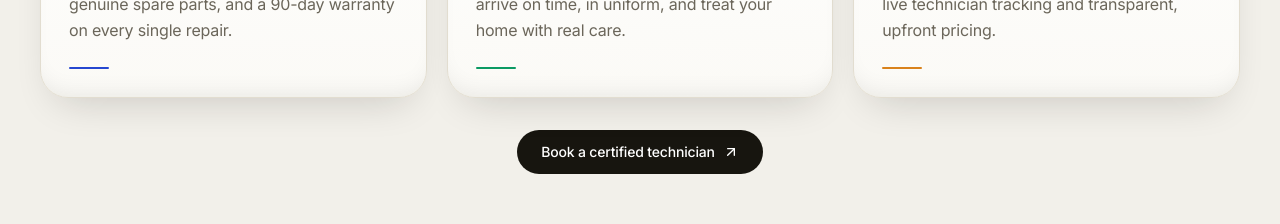
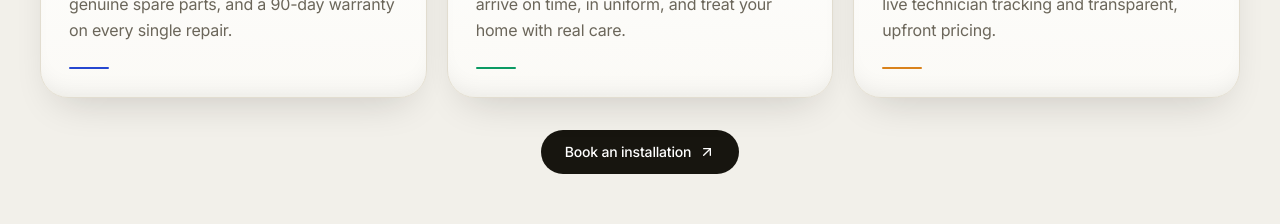
Before and after one commit to Tanveersultana125/24X7services, a Next.js app: page / in a window 1280 px wide. Shown: the part 1260-1484 px from the top of the page. Built offline with nearby package versions, Linux system fonts and the light colour scheme.

Commit message:
Rename TrustStrip CTA to Book an installation and deep-link to it
Co-Authored-By: Claude Opus 4.8 (1M context) <noreply@anthropic.com>

```diff
--- a/src/components/site/TrustStrip.tsx
+++ b/src/components/site/TrustStrip.tsx
@@ -67,10 +67,10 @@ export function TrustStrip() {
 
         <div className="mt-8 flex justify-center">
           <Link
-            href="/book"
+            href="/book?problem=installation"
             className="inline-flex items-center gap-2 rounded-full bg-ink px-6 py-3 text-sm font-medium text-white transition-transform hover:scale-[1.02]"
           >
-            Book a certified technician
+            Book an installation
             <ArrowUpRight className="size-4" />
           </Link>
         </div>
```
